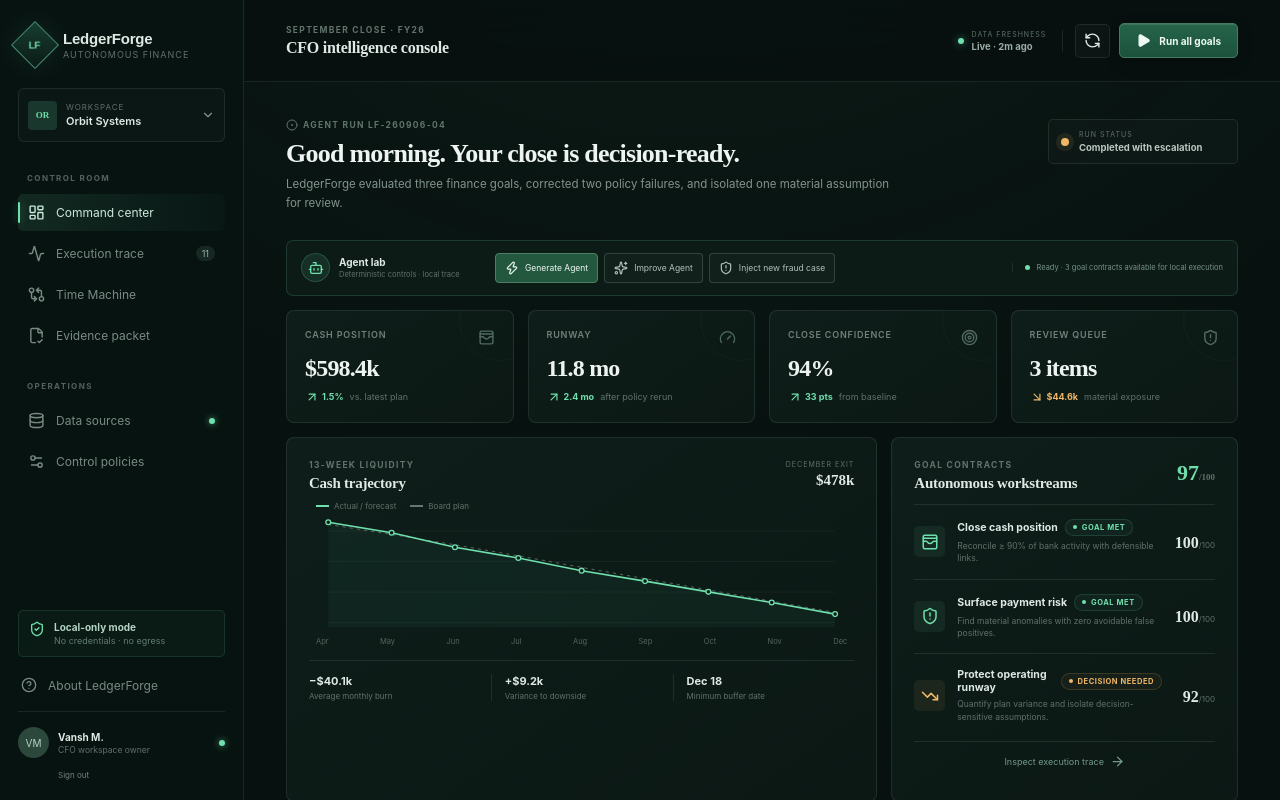
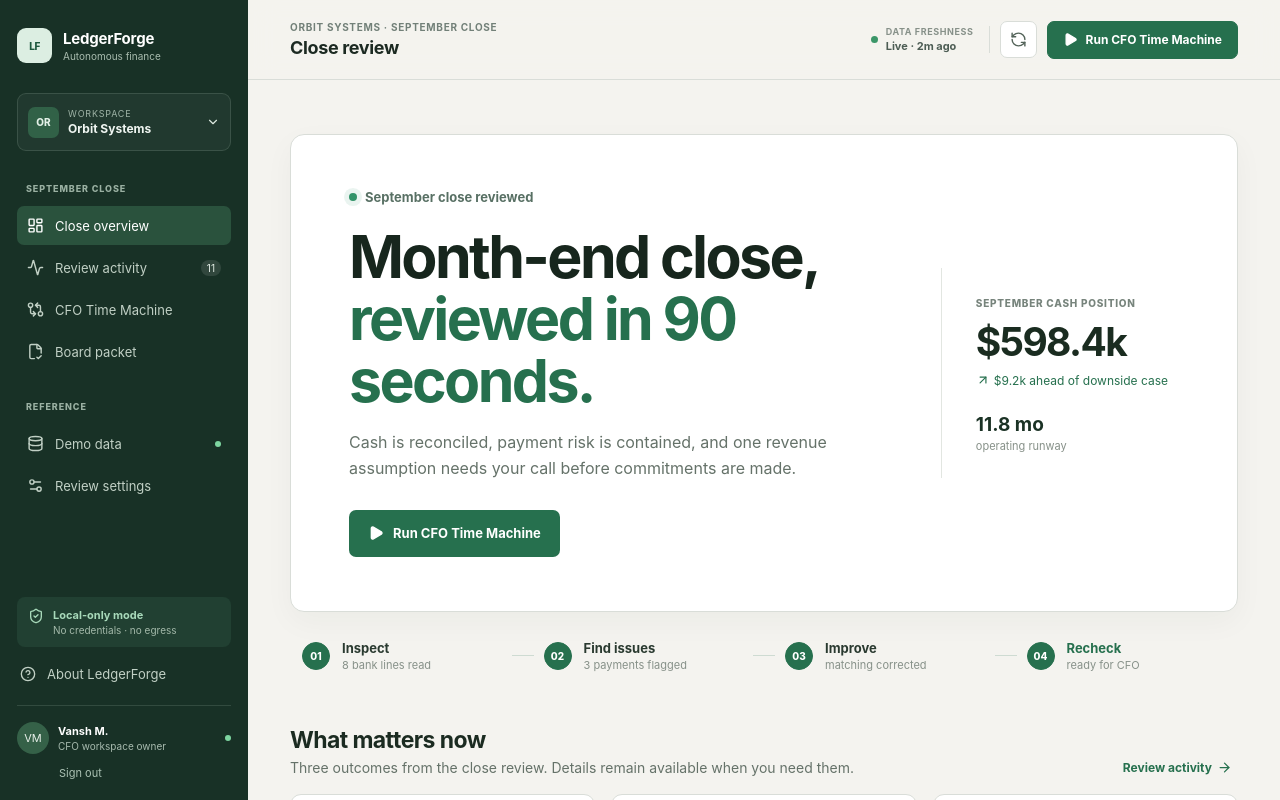
Before and after one commit to vanshx999/ledgerforge, a React (Vite) app: page / in a window 1280 px wide. Both pictures are taken after a click on the button "Use demo account". Shown: the top 800 px of the page. Built offline with nearby package versions, Linux system fonts and the light colour scheme.

Commit message:
feat: simplify CFO close review experience

```diff
--- a/src/App.tsx
+++ b/src/App.tsx
@@ -39,20 +39,20 @@ function StatusPill({ children, tone = 'neutral' }: { children: React.ReactNode;
 
 function Sidebar({ view, setView, openAbout, signOut }: { view: View; setView: (view: View) => void; openAbout: () => void; signOut: () => void }) {
   const items = [
-    { id: 'overview' as View, label: 'Command center', icon: LayoutDashboard },
-    { id: 'timeline' as View, label: 'Execution trace', icon: Activity, badge: '11' },
-    { id: 'time-machine' as View, label: 'Time Machine', icon: GitCompareArrows },
-    { id: 'evidence' as View, label: 'Evidence packet', icon: FileCheck2 },
+    { id: 'overview' as View, label: 'Close overview', icon: LayoutDashboard },
+    { id: 'timeline' as View, label: 'Review activity', icon: Activity, badge: '11' },
+    { id: 'time-machine' as View, label: 'CFO Time Machine', icon: GitCompareArrows },
+    { id: 'evidence' as View, label: 'Board packet', icon: FileCheck2 },
   ]
   return <aside className="sidebar">
     <Logo />
     <div className="workspace-switch"><div className="workspace-icon">OR</div><div><small>WORKSPACE</small><strong>Orbit Systems</strong></div><ChevronDown size={14} /></div>
     <nav>
-      <span className="nav-label">CONTROL ROOM</span>
+      <span className="nav-label">SEPTEMBER CLOSE</span>
       {items.map(({ id, label, icon: Icon, badge }) => <button key={id} className={view === id ? 'active' : ''} onClick={() => setView(id)}><Icon size={17} /><span>{label}</span>{badge && <em>{badge}</em>}</button>)}
-      <span className="nav-label second">OPERATIONS</span>
-      <button><Database size={17} /><span>Data sources</span><i className="connected-dot" /></button>
-      <button><Settings2 size={17} /><span>Control policies</span></button>
+      <span className="nav-label second">REFERENCE</span>
+      <button><Database size={17} /><span>Demo data</span><i className="connected-dot" /></button>
+      <button><Settings2 size={17} /><span>Review settings</span></button>
     </nav>
     <div className="sidebar-bottom">
       <div className="local-banner"><ShieldCheck size={16} /><div><strong>Local-only mode</strong><span>No credentials · no egress</span></div></div>
@@ -66,11 +66,11 @@ function Sidebar({ view, setView, openAbout, signOut }: { view: View; setView: (
 function Header({ running, run, reset, mobileNav }: { running: boolean; run: () => void; reset: () => void; mobileNav: () => void }) {
   return <header className="topbar">
     <button className="mobile-menu" onClick={mobileNav}><Menu size={20} /></button>
-    <div><div className="eyebrow">SEPTEMBER CLOSE · FY26</div><h1>CFO intelligence console</h1></div>
+    <div><div className="eyebrow">ORBIT SYSTEMS · SEPTEMBER CLOSE</div><h1>Close review</h1></div>
     <div className="top-actions">
       <div className="data-fresh"><span /><div><small>DATA FRESHNESS</small><strong>Live · 2m ago</strong></div></div>
       <button className="icon-btn" title="Reset demo" onClick={reset}><RefreshCcw size={17} /></button>
-      <button className="run-btn" disabled={running} onClick={run}>{running ? <><span className="spinner" />Running evaluation</> : <><Play size={15} fill="currentColor" />Run all goals</>}</button>
+      <button className="run-btn" disabled={running} onClick={run}>{running ? <><span className="spinner" />Checking the close</> : <><Play size={15} fill="currentColor" />Run CFO Time Machine</>}</button>
     </div>
   </header>
 }
@@ -141,25 +141,16 @@ function EscalationCard({ decision, onDecision }: { decision: string | null; onD
 }
 
 function AgentControls({ generated, improved, injected, message, onGenerate, onImprove, onInject }: { generated: boolean; improved: boolean; injected: boolean; message: string; onGenerate: () => void; onImprove: () => void; onInject: () => void }) {
-  return <section className="agent-controls" aria-label="Agent controls"><div className="agent-control-title"><div className="control-orb"><Bot size={16} /></div><div><strong>Agent lab</strong><span>Deterministic controls · local trace</span></div></div><div className="control-actions"><button onClick={onGenerate} className={generated ? 'control-done' : ''}><Zap size={14} />{generated ? 'Agent generated' : 'Generate Agent'}</button><button onClick={onImprove} className={improved ? 'control-done' : ''}><Sparkles size={14} />{improved ? 'Agent improved' : 'Improve Agent'}</button><button onClick={onInject} className={injected ? 'control-alert' : ''}><ShieldAlert size={14} />{injected ? 'Fraud case injected' : 'Inject new fraud case'}</button></div><div className="control-feedback"><span className={injected ? 'feedback-dot alert' : 'feedback-dot'} />{message}</div></section>
+  return <section className="demo-controls" aria-label="Demo controls"><div><strong>Try the demo</strong><span>These controls add entries to the review record.</span></div><div className="control-actions"><button onClick={onGenerate} className={generated ? 'control-done' : ''}><Zap size={14} />{generated ? 'Agent generated' : 'Generate Agent'}</button><button onClick={onImprove} className={improved ? 'control-done' : ''}><Sparkles size={14} />{improved ? 'Agent improved' : 'Improve Agent'}</button><button onClick={onInject} className={injected ? 'control-alert' : ''}><ShieldAlert size={14} />{injected ? 'Fraud case injected' : 'Inject fraud case'}</button></div><p className="control-feedback"><span className={injected ? 'feedback-dot alert' : 'feedback-dot'} />{message}</p></section>
 }
 
-function Overview({ setView, decision, setDecision, completed, agentGenerated, agentImproved, injectedCase, controlMessage, onGenerate, onImprove, onInject }: { setView: (v: View) => void; decision: string | null; setDecision: (v: string) => void; completed: boolean; agentGenerated: boolean; agentImproved: boolean; injectedCase: boolean; controlMessage: string; onGenerate: () => void; onImprove: () => void; onInject: () => void }) {
-  return <div className="view overview-view">
-    <div className="welcome-row"><div><span className="page-label"><CircleDot size={12} /> AGENT RUN LF-260906-04</span><h2>Good morning. Your close is decision-ready.</h2><p>LedgerForge evaluated three finance goals, corrected two policy failures, and isolated one material assumption for review.</p></div><div className="run-status"><span className={completed ? 'pulse' : 'pulse running'} /><div><small>RUN STATUS</small><strong>{completed ? 'Completed with escalation' : 'Executing goals…'}</strong></div></div></div>
-    <AgentControls generated={agentGenerated} improved={agentImproved} injected={injectedCase} message={controlMessage} onGenerate={onGenerate} onImprove={onImprove} onInject={onInject} />
-    <div className="metrics-grid">
-      <MetricCard label="Cash position" value="$598.4k" delta="1.5%" positive detail="vs. latest plan" icon={WalletCards} />
-      <MetricCard label="Runway" value="11.8 mo" delta="2.4 mo" positive detail="after policy rerun" icon={Gauge} />
-      <MetricCard label="Close confidence" value="94%" delta="33 pts" positive detail="from baseline" icon={Target} />
-      <MetricCard label="Review queue" value="3 items" delta="$44.6k" detail="material exposure" icon={ShieldAlert} />
-    </div>
-    <div className="main-grid">
-      <section className="panel runway-panel"><div className="panel-head"><div><span className="section-kicker">13-WEEK LIQUIDITY</span><h2>Cash trajectory</h2></div><div className="chart-total"><small>DECEMBER EXIT</small><strong>$478k</strong></div></div><CashChart /><div className="chart-footer"><div><strong>−$40.1k</strong><span>Average monthly burn</span></div><div><strong>+$9.2k</strong><span>Variance to downside</span></div><div><strong>Dec 18</strong><span>Minimum buffer date</span></div></div></section>
-      <section className="panel goals-panel"><div className="panel-head"><div><span className="section-kicker">GOAL CONTRACTS</span><h2>Autonomous workstreams</h2></div><span className="overall-score">97<span>/100</span></span></div><div className="goals-list">{goals.map(g => <GoalRow goal={g} key={g.id} />)}</div><button className="full-link" onClick={() => setView('timeline')}>Inspect execution trace <ArrowRight size={15} /></button></section>
-    </div>
-    <ImprovementPanel baseline={baselineSnapshot} improved={improvedSnapshot} onTimeMachine={() => setView('time-machine')} />
-    <div className="bottom-grid"><EscalationCard decision={decision} onDecision={(v) => setDecision(v || '')} /><AnomalyTable injectedCase={injectedCase} /></div>
+function Overview({ setView, decision, setDecision, completed, running, run, agentGenerated, agentImproved, injectedCase, controlMessage, onGenerate, onImprove, onInject }: { setView: (v: View) => void; decision: string | null; setDecision: (v: string) => void; completed: boolean; running: boolean; run: () => void; agentGenerated: boolean; agentImproved: boolean; injectedCase: boolean; controlMessage: string; onGenerate: () => void; onImprove: () => void; onInject: () => void }) {
+  return <div className="view story-view">
+    <section className="close-hero"><div className="hero-copy"><div className="hero-status"><span className={completed ? 'pulse' : 'pulse running'} />{completed ? 'September close reviewed' : 'Review in progress'}</div><h2>Month-end close,<br/><em>reviewed in 90 seconds.</em></h2><p>Cash is reconciled, payment risk is contained, and one revenue assumption needs your call before commitments are made.</p><button className="story-cta" disabled={running} onClick={run}>{running ? <><span className="spinner" />Rechecking the close</> : <><Play size={16} fill="currentColor" />Run CFO Time Machine</>}</button></div><div className="hero-summary"><span>SEPTEMBER CASH POSITION</span><strong>$598.4k</strong><p><ArrowUpRight size={14} />$9.2k ahead of downside case</p><div><b>11.8 mo</b><small>operating runway</small></div></div></section>
+    <section className="progress-strip" aria-label="Close review progress"><div className="progress-step done"><span>01</span><strong>Inspect</strong><small>8 bank lines read</small></div><div className="progress-line"/><div className="progress-step done"><span>02</span><strong>Find issues</strong><small>3 payments flagged</small></div><div className="progress-line"/><div className="progress-step done"><span>03</span><strong>Improve</strong><small>matching corrected</small></div><div className="progress-line"/><div className="progress-step current"><span>04</span><strong>Recheck</strong><small>ready for CFO</small></div></section>
+    <section className="outcomes"><div className="outcome-heading"><div><h3>What matters now</h3><p>Three outcomes from the close review. Details remain available when you need them.</p></div><button className="quiet-link" onClick={() => setView('timeline')}>Review activity <ArrowRight size={15}/></button></div><div className="outcome-grid"><article className="outcome-card positive"><div className="outcome-icon"><CheckCircle2 size={19}/></div><span>CASH RECONCILED</span><h4>Every bank line is accounted for.</h4><p>8 of 8 entries matched. No unresolved cash remains.</p><strong>$598.4k <small>close cash</small></strong></article><article className="outcome-card risk"><div className="outcome-icon"><ShieldAlert size={19}/></div><span>PAYMENT RISK FOUND</span><h4>Three payments should be reviewed.</h4><p>Two duplicate Novacore payments and one new vendor transaction need confirmation.</p><strong>$44.6k <small>on hold</small></strong></article><article className="outcome-card neutral"><div className="outcome-icon"><Gauge size={19}/></div><span>RUNWAY PROTECTED</span><h4>Operating runway is 11.8 months.</h4><p>The close remains above the downside case through December.</p><strong>+2.7 mo <small>decision buffer</small></strong></article></div></section>
+    <section className="cfo-decision"><div className="decision-marker"><AlertTriangle size={20}/></div><div><span>CFO DECISION NEEDED</span><h3>Use the downside case for commitments.</h3><p>The unsigned Acme renewal changes runway by 2.7 months. Keep the board case conservative until the renewal is signed.</p></div>{decision ? <div className="decision-recorded"><Check size={14}/>Decision recorded: {decision}</div> : <button className="decision-primary" onClick={() => setDecision('Downside case')}>Adopt downside case <ArrowRight size={15}/></button>}</section>
+    <section className="secondary-views"><div><span>SEE THE EVIDENCE</span><p>Open the detailed review only when you need the supporting record.</p></div><button onClick={() => setView('time-machine')}><GitCompareArrows size={16}/><span><b>CFO Time Machine</b><small>Compare the first and improved review</small></span><ArrowRight size={15}/></button><button onClick={() => setView('evidence')}><FileCheck2 size={16}/><span><b>Board packet</b><small>Download the CFO briefing and evidence</small></span><ArrowRight size={15}/></button><div className="secondary-actions"><AgentControls generated={agentGenerated} improved={agentImproved} injected={injectedCase} message={controlMessage} onGenerate={onGenerate} onImprove={onImprove} onInject={onInject} /></div></section>
   </div>
 }
 
@@ -253,7 +244,7 @@ function App() {
   const [controlMessage, setControlMessage] = useState('Ready · 3 goal contracts available for local execution')
   const [extraTrace, setExtraTrace] = useState<TraceEvent[]>([])
   const setDecision = (v: string) => { setDecisionRaw(v || null); if (v) localStorage.setItem('ledgerforge-decision', v); else localStorage.removeItem('ledgerforge-decision') }
-  const run = () => { setRunning(true); setCompleted(false); setView('overview'); window.setTimeout(() => { setRunning(false); setCompleted(true) }, 1450) }
+  const run = () => { setRunning(true); setCompleted(false); setView('overview'); window.setTimeout(() => { setRunning(false); setCompleted(true); setView('time-machine') }, 1450) }
   const addControlTrace = (event: TraceEvent) => setExtraTrace(prev => [...prev, event])
   const generateAgent = () => { setAgentGenerated(true); setControlMessage('Agent generated · 3 CFO workflows compiled into a goal contract'); addControlTrace({ id: 'T12', time: '09:42:31', phase: 'plan', title: 'Agent generated from goal contract', detail: 'Compiled close, controls, and runway workflows from deterministic local policies.', tool: 'agent.generate_local', status: 'success', durationMs: 12 }) }
   const improveAgent = () => { setAgentImproved(true); setControlMessage('Agent improved · policy v2 verified against the frozen fixture'); addControlTrace({ id: 'T13', time: '09:42:44', phase: 'improve', title: 'Agent improvement applied', detail: 'Promoted alias, settlement-window, and duplicate-cluster signals after evaluator evidence.', tool: 'agent.improve_local', status: 'success', durationMs: 19 }) }
@@ -266,7 +257,7 @@ function App() {
     <div className="mobile-overlay" onClick={() => setMobile(false)} />
     <Sidebar view={view} setView={(v) => { setView(v); setMobile(false); document.title = `${title} — LedgerForge` }} openAbout={() => setAbout(true)} signOut={signOut} />
     <main className="content"><Header running={running} run={run} reset={reset} mobileNav={() => setMobile(true)} />
-      {view === 'overview' && <Overview setView={setView} decision={decision} setDecision={setDecision} completed={completed} agentGenerated={agentGenerated} agentImproved={agentImproved} injectedCase={injectedCase} controlMessage={controlMessage} onGenerate={generateAgent} onImprove={improveAgent} onInject={injectFraud} />}
+      {view === 'overview' && <Overview setView={setView} decision={decision} setDecision={setDecision} completed={completed} running={running} run={run} agentGenerated={agentGenerated} agentImproved={agentImproved} injectedCase={injectedCase} controlMessage={controlMessage} onGenerate={generateAgent} onImprove={improveAgent} onInject={injectFraud} />}
       {view === 'timeline' && <TimelineView extraTrace={extraTrace} />}
       {view === 'time-machine' && <TimeMachineView />}
       {view === 'evidence' && <EvidenceView decision={decision} />}
```
Also changed, not shown: src/styles.css.
